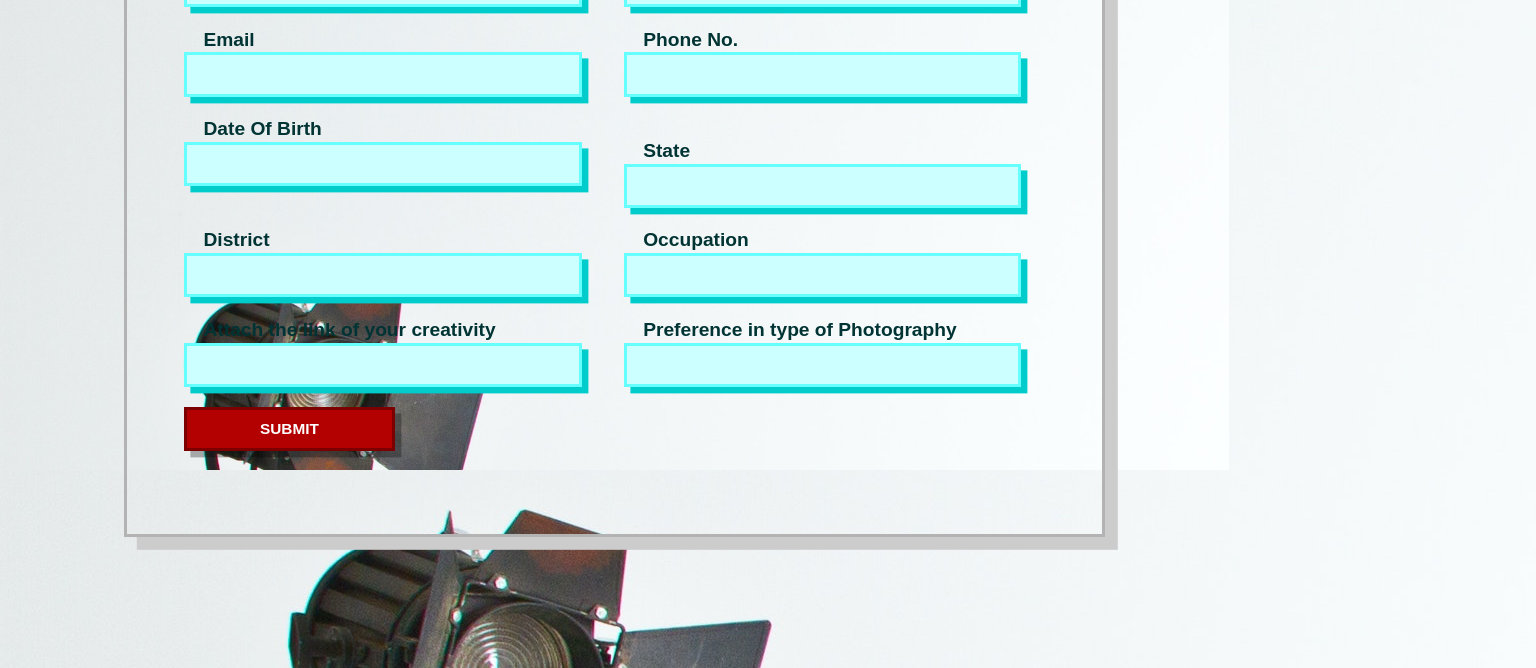
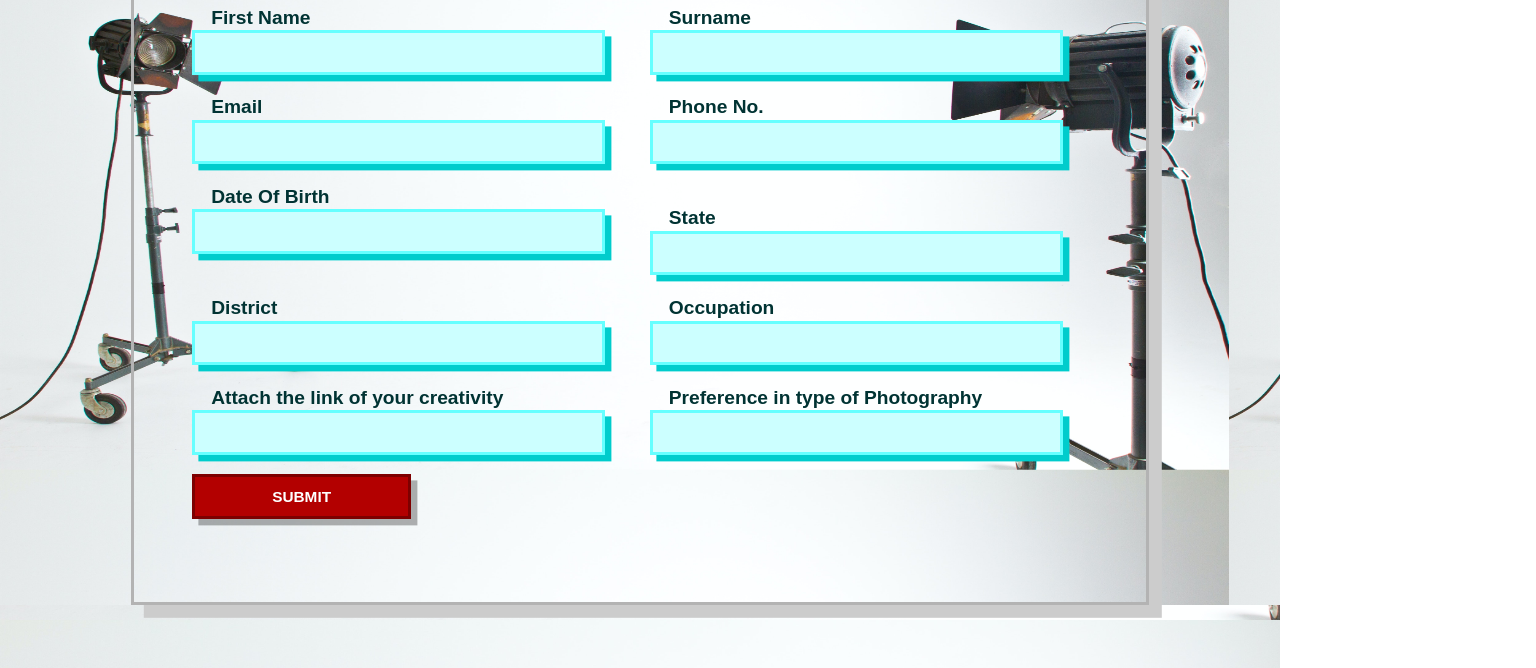
Before and after one commit to SakalakaBBoom/sikka, a plain HTML site: page index.html in a window 1280 px wide. Shown: the part 132-800 px from the top of the page, 1536 px wide, since content can reach past the window. Drawn offline with Linux system fonts and the light colour scheme.

Commit message:
Update index.html

```diff
--- a/index.html
+++ b/index.html
@@ -17,8 +17,7 @@
 html, body {
 
   background-image: url("studio.jpg");
-  width:1920px;
-  height:940px;
+  background-size: 1920px 940px;
   font-family: 'Balsamiq Sans', sans-serif;
   zoom: 80%;
 }
```
